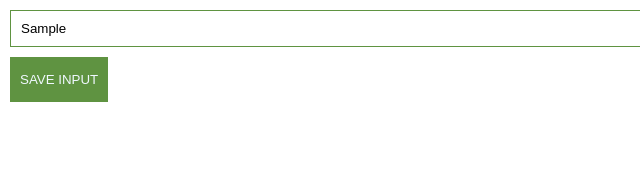
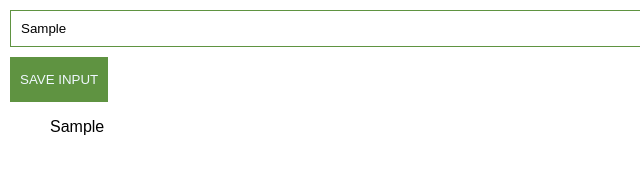
Before and after one commit to mehtachandrashekhar/chrome-extension-bookmark, a plain HTML site: page index.html in a window 1280 px wide. Both pictures are taken after typing "Sample" into the empty fields and a click on the button "SAVE INPUT". Shown: the full height of the page, 0-640 px from the left. Drawn offline with Linux system fonts and the light colour scheme.

Commit message:
renderedn list items in ulEl

```diff
--- a/index.html
+++ b/index.html
@@ -9,6 +9,8 @@
 <body>
     <input type="text" id="input-el">
     <button id="input-btn">SAVE INPUT</button>
+    <ul id="ul-el"></ul>
+
     <script src="index.js"></script>
 </body>
 </html>
--- a/index.js
+++ b/index.js
@@ -1,10 +1,10 @@
-let myLead = [];
+let myLead = ["www.google.com","www.yahoo.com","www.wame.com"];
 const inputEl = document.getElementById("input-el");
 const inputBtn = document.getElementById("input-btn");
-
+const ulEl = document.getElementById("ul-el");
 inputBtn.addEventListener("click",function() {
     myLead.push(inputEl.value)
-
-    console.log(myLead)
-    console.log("Hello moto !")
+    for(let i =0;i<myLead.length;i++){
+        ulEl.textContent = myLead[i]
+    }
 })
```
